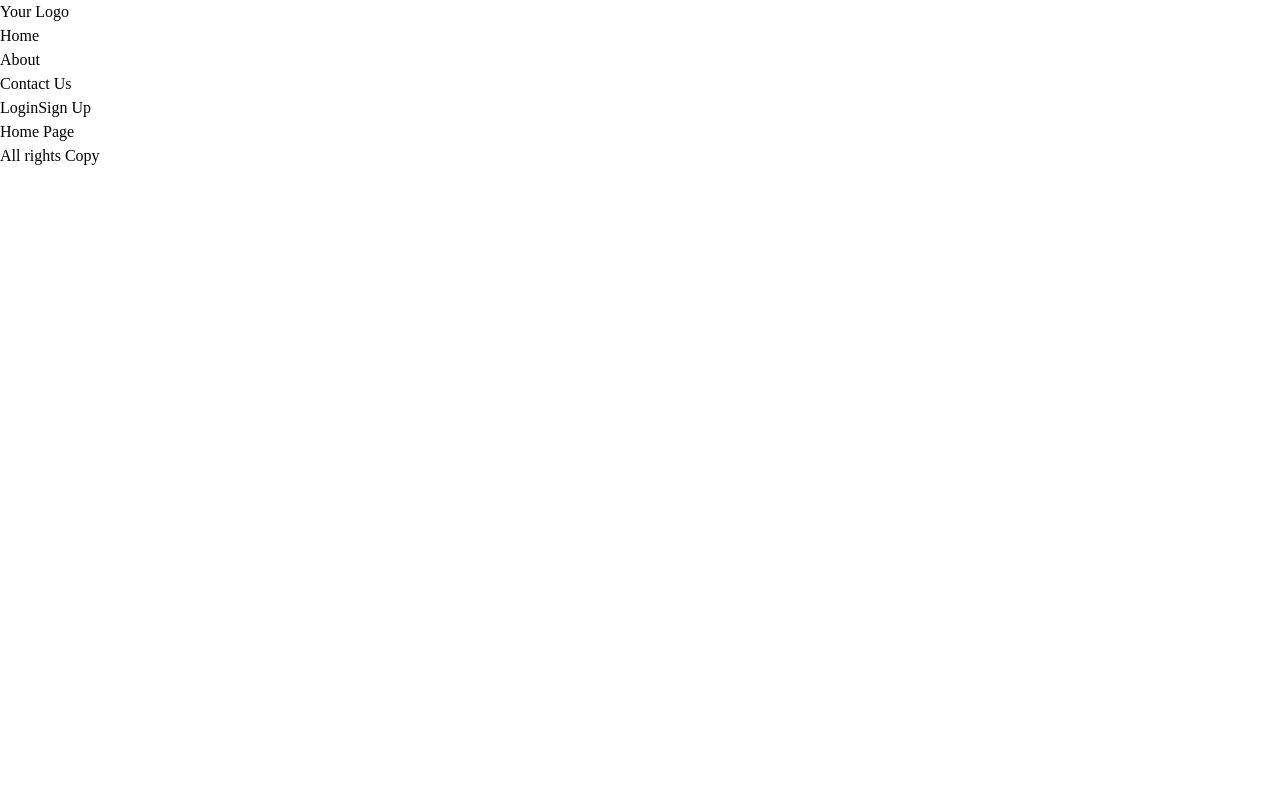
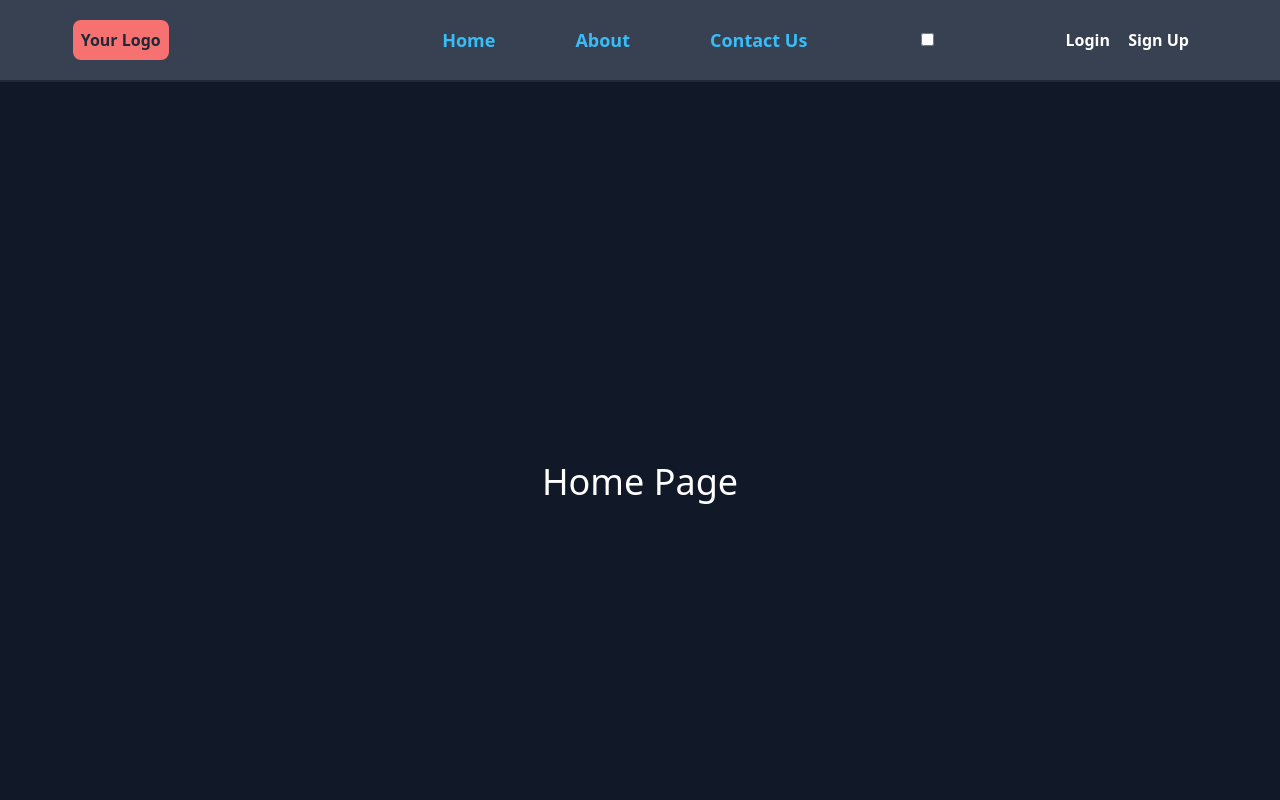
Before and after one commit to SudeepPattanshetty/Web-Development, a React (Vite) app in the folder React Projects/loginpage/: page / in a window 1280 px wide. Shown: the top 800 px of the page. Built offline with nearby package versions, Linux system fonts and the light colour scheme.

Commit message:
created toggle button

```diff
--- /dev/null
+++ b/React Projects/loginpage/postcss.config.js
@@ -0,0 +1,6 @@
+export default {
+  plugins: {
+    tailwindcss: {},
+    autoprefixer: {},
+  },
+};
--- a/React Projects/loginpage/src/Layout.jsx
+++ b/React Projects/loginpage/src/Layout.jsx
@@ -1,15 +1,38 @@
-import React from 'react'
+import React, { useEffect, useState } from 'react'
 import Nav from "./components/pages/Nav"
 import { Outlet } from 'react-router-dom'
 import Footer from './components/pages/Footer'
+import { ThemeProvider } from './components/contexts/themeContext'
 
 const Layout = () => {
+
+  const [themeMode, setThemeMode ] = useState('light');
+
+  const darkTheme = () => {
+    setThemeMode("dark")
+  }
+  const lightTheme = () => {
+    setThemeMode("light")
+  }
+
+  useEffect(() => {
+    const html = document.documentElement;
+    if(themeMode == 'dark'){
+      html.classList.remove('dark')
+    }
+    else{
+      html.classList.add('dark')
+    }
+  }, [themeMode]);
+
   return (
-    <div className='flex flex-col min-h-screen w-full '>
+    <ThemeProvider value={{ themeMode, darkTheme, lightTheme }}>
+    <div className='flex flex-col min-h-screen w-full'>
       <Nav />
       <Outlet />
       <Footer />
     </div>
+    </ThemeProvider >
   )
 }
 
--- a/React Projects/loginpage/src/components/Home.jsx
+++ b/React Projects/loginpage/src/components/Home.jsx
@@ -4,7 +4,7 @@ import { NavLink } from 'react-router-dom'
 const Home = () => {
   return (
     <div className='w-full min-h-screen'>
-      <div className='bg-gray-600 min-h-screen text-white text-4xl flex items-center justify-center'>
+      <div className='bg-white min-h-screen text-black text-4xl flex items-center justify-center dark:bg-gray-900 dark:text-white'>
         Home Page
       </div>
     </div>
--- /dev/null
+++ b/React Projects/loginpage/src/components/ThemeBtn.jsx
@@ -0,0 +1,31 @@
+import React, { useEffect } from "react";
+import useTheme from "./contexts/themeContext";
+
+const ThemeBtn = () => {
+  const { themeMode, darkTheme, lightTheme } = useTheme('light');
+
+  const onChangeBtn = (e) => {
+    const darkMode = e.currentTarget.checked;
+
+    if (darkMode) {
+      darkTheme();
+    } else {
+      lightTheme();
+    }
+  };
+
+  return (
+    <div>
+      <input
+        type="checkbox"
+        name="checkbox"
+        id="checkbox"
+        onChange={onChangeBtn}
+        className="light"
+        checked={themeMode === 'dark'}
+      />
+    </div>
+  );
+};
+
+export default ThemeBtn;
--- /dev/null
+++ b/React Projects/loginpage/src/components/contexts/themeContext.js
@@ -0,0 +1,14 @@
+import { createContext, useContext } from "react";
+
+export const ThemeContext = createContext({
+
+    themeMode: "light",
+    darkTheme: () => {},
+    lightTheme: () => {}
+})
+
+export const ThemeProvider = ThemeContext.Provider;
+
+export default function useTheme() {
+    return useContext(ThemeContext)
+};
--- a/React Projects/loginpage/src/components/pages/About.jsx
+++ b/React Projects/loginpage/src/components/pages/About.jsx
@@ -3,7 +3,7 @@ import React from 'react'
 const About = () => {
   return (
     <>
-      <div className='min-h-screen w-full bg-gray-500 text-white'>
+      <div className='min-h-screen w-full bg-white text-gray-800 dark:bg-gray-800 dark:text-white'>
         About Page
       </div>
     </>
--- a/React Projects/loginpage/src/components/pages/Nav.jsx
+++ b/React Projects/loginpage/src/components/pages/Nav.jsx
@@ -1,21 +1,26 @@
 import React from "react";
 import { NavLink } from "react-router-dom";
+import ThemeBtn from "../ThemeBtn";
 
 const Nav = () => {
   return (
     <>
-      <nav className="w-full h-20 p-4 bg-gray-800 text-white  flex justify-around items-center">
-        <div className="bg-red-400 p-2 rounded-lg mr-40">Your Logo</div>
-        <div className="w-200 flex justify-evenly text-lg font-semibold text-sky-400">
-          <p>Home</p>
+      <nav className="w-full h-20 p-4 bg-white text-sky-400 font-semibold dark:bg-gray-700 dark:text-white flex justify-around items-center">
+        <div className="bg-red-400 p-2 rounded-lg mr-40 dark:text-gray-800 text-gray-800">Your Logo</div>
+        <div className="w-200 gap-20 flex text-lg font-semibold text-sky-400">
+          <NavLink to={'/'}>Home</NavLink>
           <NavLink to={"/about"}>About</NavLink>
           <p>Contact Us</p>
+        </div>
+        <div>
+          <ThemeBtn />
         </div>
         <div className="flex justify-evenly w-40">
           <NavLink to={"/login"}>Login</NavLink>
           <NavLink to={"/signup"}>Sign Up</NavLink>
         </div>
       </nav>
+        <span className=" bg-gray-900 w-full h-0.5 dark:bg-gray-800"></span>
     </>
   );
 };
--- a/React Projects/loginpage/src/index.css
+++ b/React Projects/loginpage/src/index.css
@@ -1 +1,3 @@
-@import "tailwindcss";
+@tailwind base;
+@tailwind components;
+@tailwind utilities;
--- a/React Projects/loginpage/src/main.jsx
+++ b/React Projects/loginpage/src/main.jsx
@@ -1,6 +1,7 @@
 import { StrictMode } from 'react'
 import { createRoot } from 'react-dom/client'
 import App from './App.jsx'
+import './index.css'
 
 createRoot(document.getElementById('root')).render(
   <StrictMode>
--- /dev/null
+++ b/React Projects/loginpage/tailwind.config.js
@@ -0,0 +1,9 @@
+// tailwind.config.js
+module.exports = {
+  content: ['./src/**/*.{js,jsx,ts,tsx}'],
+  darkMode: 'class',
+  theme: {
+    extend: {},
+  },
+  plugins: [],
+};
--- a/React Projects/loginpage/vite.config.js
+++ b/React Projects/loginpage/vite.config.js
@@ -1,10 +1,6 @@
-import { defineConfig } from 'vite'
-import react from '@vitejs/plugin-react'
-import tailwindcss from '@tailwindcss/vite'
+import { defineConfig } from 'vite';
+import react from '@vitejs/plugin-react';
 
-// https://vite.dev/config/
 export default defineConfig({
-  plugins: [react(),
-    tailwindcss()
-  ],
-})
+  plugins: [react()],
+});
```
